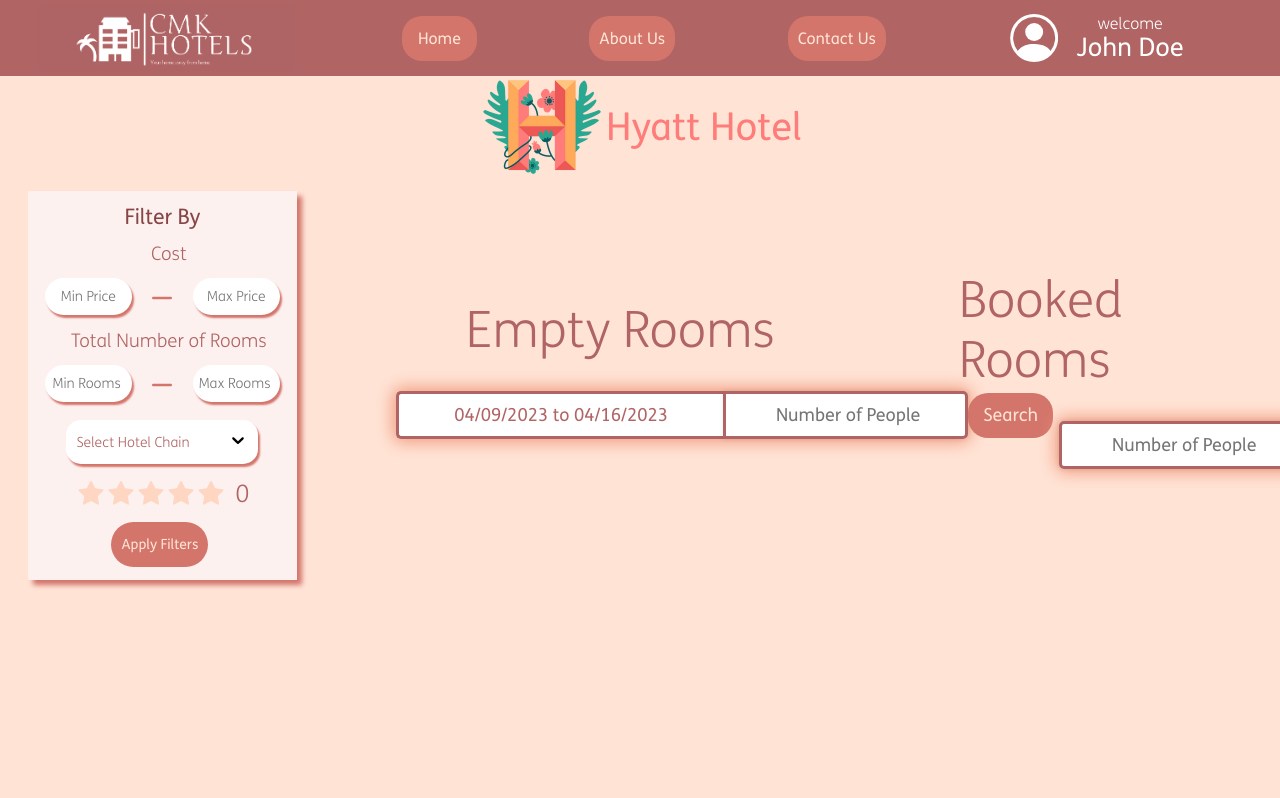
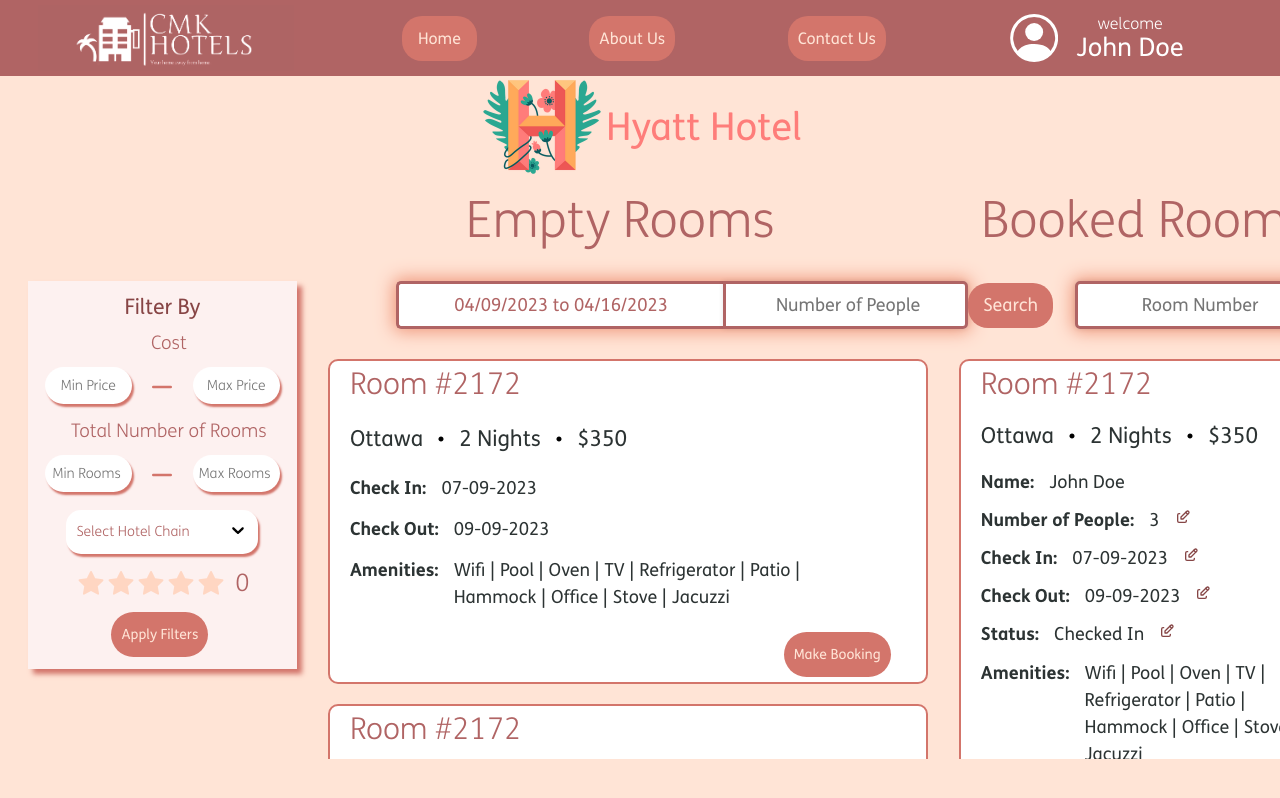
Before and after one commit to Mohamad-Kassas/CMK-Hotels, a Next.js app: page /Components/Bookings/Title in a window 1280 px wide. Shown: the top 798 px of the page. Built offline with nearby package versions, Linux system fonts and the light colour scheme.

Commit message:
EmployeePage UI done, searching not implemented

```diff
--- a/src/pages/Components/Employee Page/EmployeePage.jsx
+++ b/src/pages/Components/Employee Page/EmployeePage.jsx
@@ -14,18 +14,17 @@
   );
 
   const [noInput, setNoInput] = useState(false);
-  const [emptyRoomSearch, setEmptyRoomSearch] = useState(false);
-  const [occupiedRoomSearch, setOccupiedRoomSearch] = useState(false);
+  const [emptyRoomSearch, setEmptyRoomSearch] = useState(true);
+  const [occupiedRoomSearch, setOccupiedRoomSearch] = useState(true);
 
   const [emptyRoomNumberOfPeople, setEmptyRoomNumberOfPeople] = useState(0);
   const [occupiedRoomNumber, setOccupiedRoomNumber] = useState(0);
-
-  const [emptyRoomDateRange, setEmptyRoomDateRange] = useState("00/00/0000");
+  const [dateRange, setDateRange] = useState(new Date());
   const [minPrice, setMinPrice] = useState(0);
   const [maxPrice, setMaxPrice] = useState(1000000);
   const [minRooms, setMinRooms] = useState(0);
   const [maxRooms, setMaxRooms] = useState(1000000);
-  const [rating, setRating] = useState(0);
+  const [rating, setRating] = useState(1);
   const [hotelChains, setHotelChains] = useState([
     "Paradise Hotels",
     "Hyatt Hotel",
@@ -84,7 +83,14 @@
       </div>
       <div className={styles.searchContainer}>
         <div className={styles.filterBoxContainer}>
-          <FilterBox />
+          <FilterBox
+            setMinPrice={setMinPrice}
+            setMaxPrice={setMaxPrice}
+            setMinRooms={setMinRooms}
+            setMaxRooms={setMaxRooms}
+            setRating={setRating}
+            setHotelChains={setHotelChains}
+          />
         </div>
         <div className={styles.searchAndResultsContainer}>
           <div className={styles.titleContainer}>
@@ -95,6 +101,7 @@
               emptyRoomsSearchBar={true}
               searchOnClick={emptyRoomSearchClick}
               updateNumberOfPeople={setEmptyRoomNumberOfPeople}
+              setDateRange={setDateRange}
             />
           </div>
           {emptyRoomSearch ? (
@@ -192,7 +199,7 @@
             />
           </div>
 
-          {emptyRoomSearch ? (
+          {occupiedRoomSearch ? (
             <div className={styles.resultsContainer}>
               <Booking
                 isEmployeeBookedRoom={true}
--- a/src/pages/Components/Filter Box/Cost.jsx
+++ b/src/pages/Components/Filter Box/Cost.jsx
@@ -3,7 +3,7 @@
 import { BsDash } from "react-icons/bs";
 import styles from "../Styles/Filter Box Styles/Cost.module.css";
 
-function Cost() {
+function Cost(props) {
   const [minPrice, setMinPrice] = useState(0);
   const [maxPrice, setMaxPrice] = useState(0);
 
--- a/src/pages/Components/Filter Box/FilterBox.jsx
+++ b/src/pages/Components/Filter Box/FilterBox.jsx
@@ -6,7 +6,7 @@
 import BookingButton from "../Bookings/BookingButton";
 import styles from "../Styles/Filter Box Styles/FilterBox.module.css";
 
-function FilterBox() {
+function FilterBox(props) {
   const [minPrice, setMinPrice] = useState(0);
   const [maxPrice, setMaxPrice] = useState(1000000);
   const [minRooms, setMinRooms] = useState(0);
--- a/src/pages/Components/Filter Box/NumberOfRooms.jsx
+++ b/src/pages/Components/Filter Box/NumberOfRooms.jsx
@@ -3,7 +3,7 @@
 import { BsDash } from "react-icons/bs";
 import styles from "../Styles/Filter Box Styles/Cost.module.css";
 
-function NumberOfRooms() {
+function NumberOfRooms(props) {
   const [minRooms, setMinRooms] = useState(0);
   const [maxRooms, setMaxRooms] = useState(0);
 
--- a/src/pages/Components/Filter Box/Rating.jsx
+++ b/src/pages/Components/Filter Box/Rating.jsx
@@ -2,7 +2,7 @@
 import styles from "../Styles/Filter Box Styles/Rating.module.css";
 import { useState } from "react";
 
-function Rating() {
+function Rating(props) {
   const [rating, setRating] = useState(0);
   const [star1Filled, setStar1Filled] = useState(false);
   const [star2Filled, setStar2Filled] = useState(false);
--- a/src/pages/Components/Search Bar/NumberOfPeopleInput.jsx
+++ b/src/pages/Components/Search Bar/NumberOfPeopleInput.jsx
@@ -2,7 +2,6 @@
 import styles from "../Styles/Search Bar Styles/NumberOfPeopleInput.module.css";
 
 function NumberOfPeopleInput(props) {
-
   const [rightOfSearchBar] = useState(props.rightOfSearchBar);
   const [allOfSearchBar] = useState(props.allOfSearchBar);
 
@@ -20,14 +19,14 @@
         className={getStyle()}
         type="number"
         min="1"
-        placeholder="Number of People"
+        placeholder={allOfSearchBar ? "Room Number" : "Number of People"}
         onChange={(e) => {
           props.handleOnChange(e.target.value);
         }}
         id="numberOfPeople"
         name="numberOfPeople"
         required={true}
-        pattern={"/^(?!(?:0|0\.0|0\.00)$)[+]?\d+(\.\d|\.\d[0-9])?$/ "}
+        pattern={"/^(?!(?:0|0.0|0.00)$)[+]?d+(.d|.d[0-9])?$/ "}
         autoComplete="off"
       />
     </>
--- a/src/pages/Components/Search Bar/SearchBar.jsx
+++ b/src/pages/Components/Search Bar/SearchBar.jsx
@@ -49,11 +49,11 @@
   };
 
   const handleSearchButtonClick = () => {
-    console.log("city: " + city)
-    console.log("number of people: " + numberOfPeople)
-    console.log("start date: " + range[0].startDate)
-    console.log("end date: " + range[0].endDate)
-  }
+    console.log("city: " + city);
+    console.log("number of people: " + numberOfPeople);
+    console.log("start date: " + range[0].startDate);
+    console.log("end date: " + range[0].endDate);
+  };
 
   const getInputsStyle = () => {
     if (bookRoomsSearchBar) {
@@ -71,12 +71,7 @@
         <form id="searchBarFormID" className={styles.inputsContainer}>
           {bookRoomsSearchBar ? (
             <>
-              <CityInput
-                updateCity={(e) => {
-                  setCity(e)
-                  props.setCity(e)
-                }}
-              />{" "}
+              <CityInput updateCity={(e) => setCity(e)} />{" "}
               <DateRangeInput
                 middleOfSearchBar={true}
                 range={range}
@@ -84,8 +79,8 @@
               />
               <NumberOfPeopleInput
                 handleOnChange={(e) => {
-                  setNumberOfPeople(e)
-                  props.setNumberOfPeople(e)
+                  setNumberOfPeople(e);
+                  props.updateNumberOfPeople();
                 }}
                 rightOfSearchBar={true}
               />
@@ -99,10 +94,7 @@
                 setOpenFunction={() => toggleOpen()}
               />
               <NumberOfPeopleInput
-                handleOnChange={(e) => {
-                  setNumberOfPeople(e)
-                  props.setNumberOfPeople(e)
-                }}
+                handleOnChange={(e) => setNumberOfPeople(e)}
                 rightOfSearchBar={true}
               />
             </>
@@ -113,7 +105,7 @@
               <NumberOfPeopleInput
                 handleOnChange={(e) => {
                   setNumberOfPeople(e);
-                  props.updateupdateRoomNumber(e);
+                  props.updateRoomNumber(e);
                 }}
                 allOfSearchBar={true}
               />
@@ -132,9 +124,8 @@
           {open && (
             <DateRange
               onChange={(item) => {
-                setRange([item.selection])
-                props.setStartDate(item.selection.startDate)
-                props.setEndDate(item.selection.endDate)
+                setRange([item.selection]);
+                props.setDateRange(item.selection);
               }}
               editableDateInputs={true}
               moveRangeOnFirstSelection={false}
--- a/src/pages/Components/Styles/Bookings Styles/Booking.module.css
+++ b/src/pages/Components/Styles/Bookings Styles/Booking.module.css
@@ -18,6 +18,9 @@
   border: 2px solid #d3756b;
   height: fit-content;
   width: 90%;
+  margin-bottom: 20px;
+  padding-top: 5px;
+  padding-bottom: 5px;
 }
 
 .bookedRoomBookingContainer {
@@ -29,6 +32,9 @@
   border: 2px solid #d3756b;
   height: fit-content;
   width: 30vw;
+  margin-bottom: 20px;
+  padding-top: 5px;
+  padding-bottom: 5px;
 }
 
 .textContainer {
--- a/src/pages/Components/Styles/Employee Page Styles/EmployeePage.module.css
+++ b/src/pages/Components/Styles/Employee Page Styles/EmployeePage.module.css
@@ -73,6 +73,3 @@
   justify-content: space-evenly;
   align-items: center;
 }
-
-.filterBoxContainer {
-}
```
